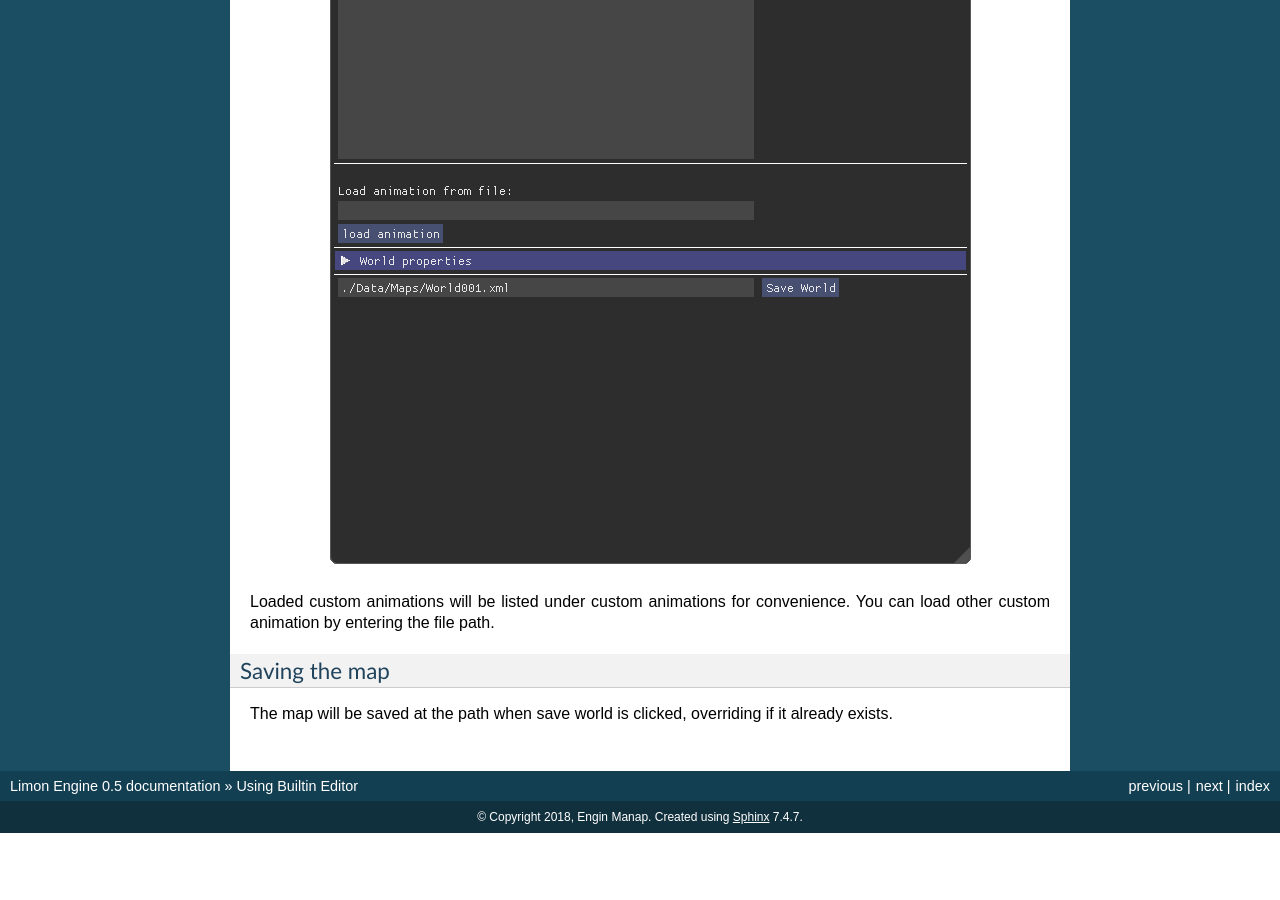
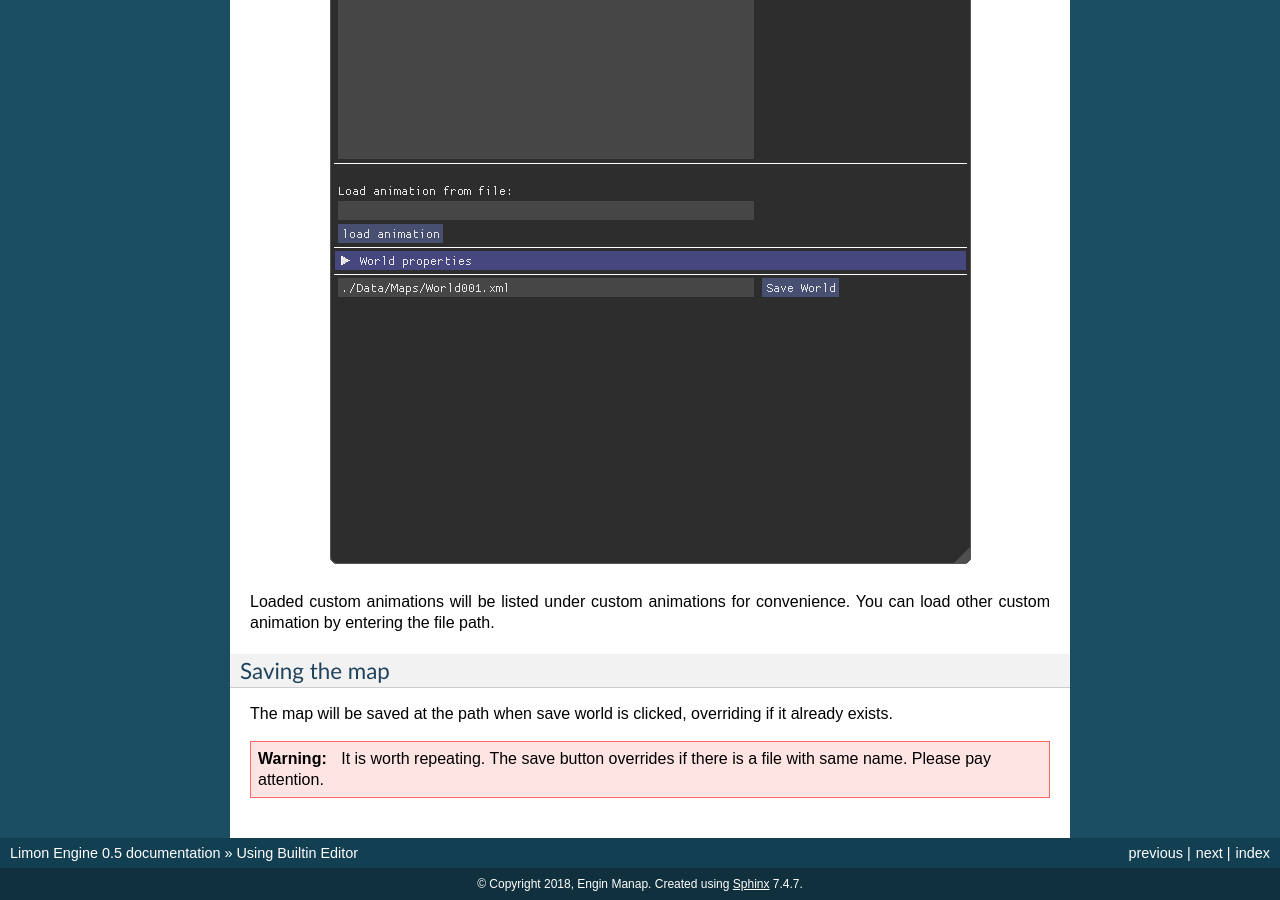
Before and after one commit to enginmanap/limonEngine-docs, a Sphinx documentation site: the page built from docs/UsingTheEditor.rst, in a window 1280 px wide and 900 px high, scrolled down 7862 px. Built offline with Sphinx 7.4.7, drawn with Linux system fonts in a browser that asks for light colours; before the commit the page ends 8695 px from its top, so only the background shows below that.

Commit message:
Add warning about override.

```diff
--- a/docs/UsingTheEditor.rst
+++ b/docs/UsingTheEditor.rst
@@ -142,3 +142,6 @@ Saving the map
 ______________
 
 The map will be saved at the path when save world is clicked, overriding if it already exists.
+
+.. warning::
+    It is worth repeating. The save button overrides if there is a file with same name. Please pay attention.
```
